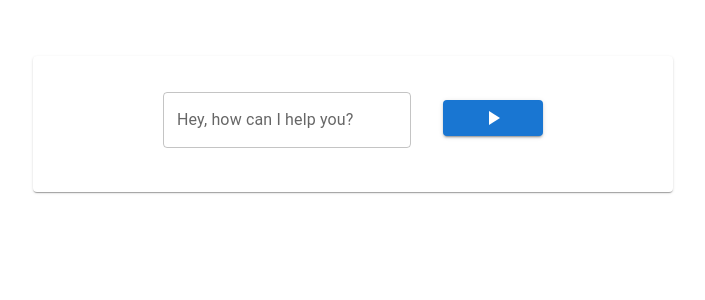
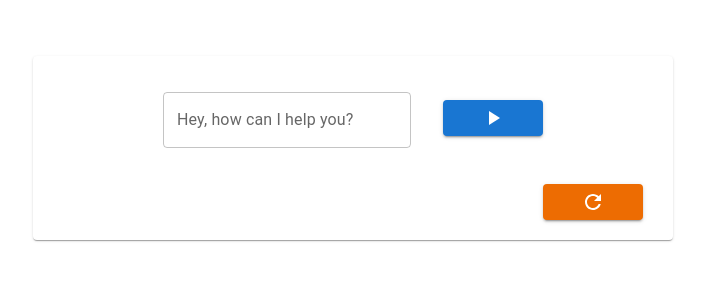
Before and after one commit to l-papantoniou/openai-ui, a React (Create React App) app: page / in a window 1280 px wide. Shown: the top 300 px of the page, without its empty margins (391-1096 px from the left). Built offline with nearby package versions, Linux system fonts and the light colour scheme; the HTML template or start-up script is replaced by a standard one.

Commit message:
Changes on form submition. Addition of clear Button.

```diff
--- a/src/App.js
+++ b/src/App.js
@@ -8,6 +8,7 @@ import CardActions from '@mui/material/CardActions';
 import CardContent from '@mui/material/CardContent';
 import Container from "@mui/material/Container";
 import PlayArrowIcon from '@mui/icons-material/PlayArrow';
+import RefreshIcon from '@mui/icons-material/Refresh';
 
 
 function App() {
@@ -24,6 +25,11 @@ function App() {
         const response = await axios.post(`http://localhost:5000/chat`);
 
         setOutput(response.data);
+    };
+
+    const initialStates = () => {
+        setInput("")
+        setOutput("")
     };
 
     return (
@@ -56,7 +62,19 @@ function App() {
                                 <PlayArrowIcon/>
                             </Button>
                         </form>
+
                     </CardContent>
+                    //Clear Button
+                    <Button
+                        style={{width: "100px"}}
+                        fullWidth
+                        color="warning"
+                        variant="contained"
+                        onClick={() => initialStates()}
+                        sx={{ml: 60}}
+                    >
+                        <RefreshIcon/>
+                    </Button>
                 </Card>
             </Container>
             {
```
